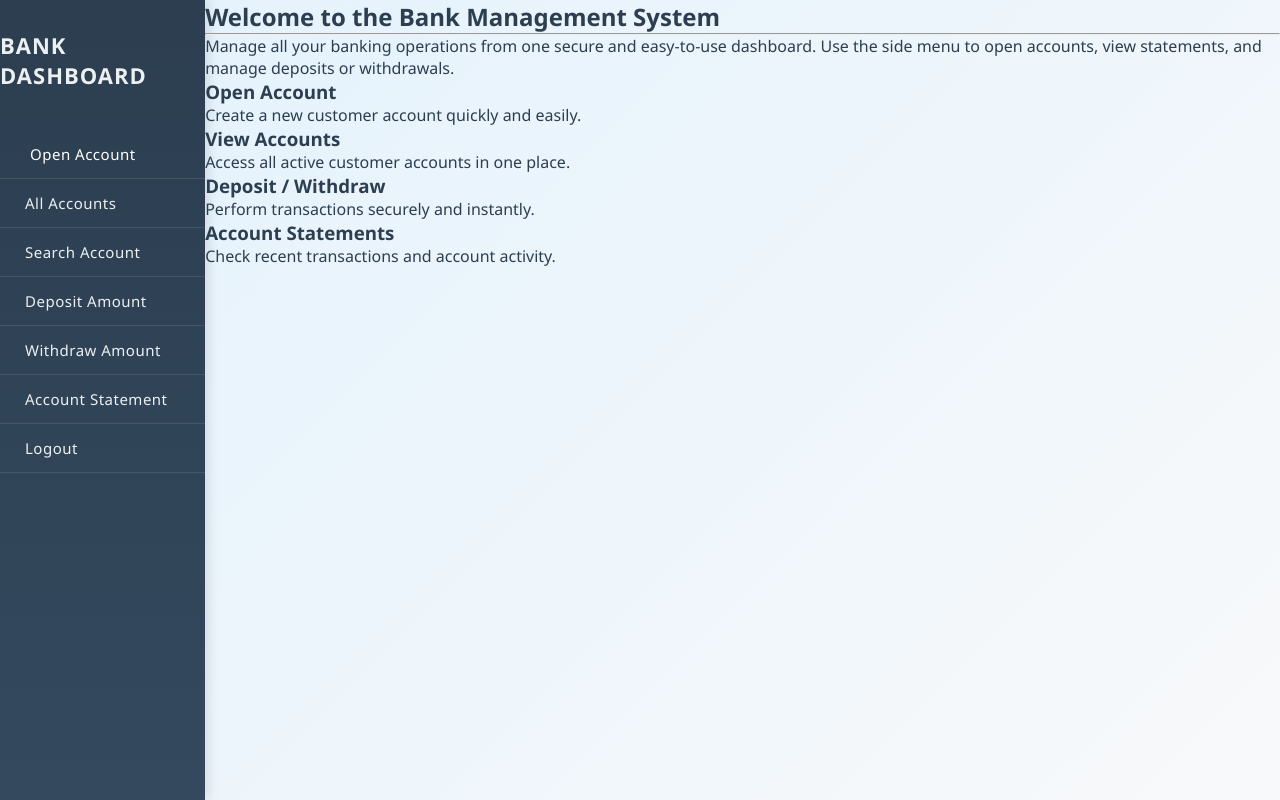
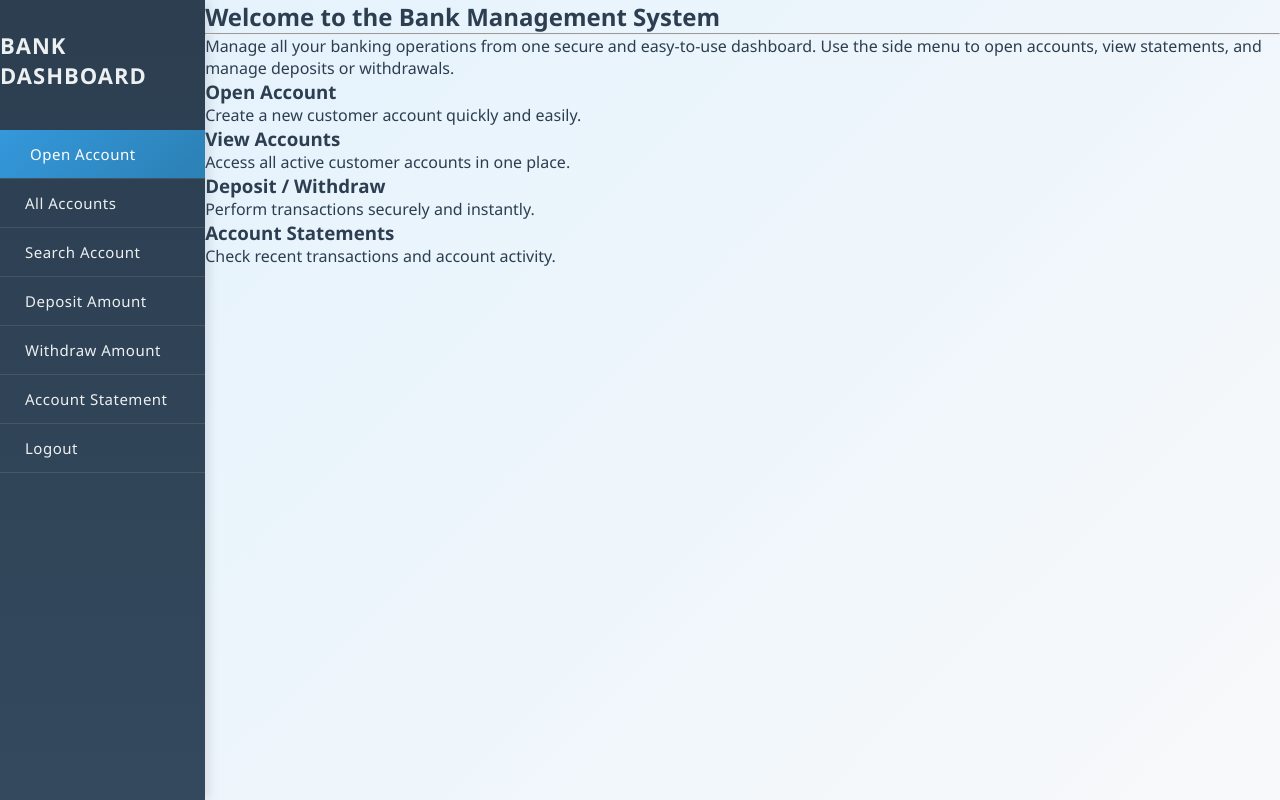
Before and after one commit to tanvi2711/Python_Full_stack_Projects, a Flask app: page /home in a window 1280 px wide, with the pointer over the restyled element. Run offline with Flask 3, Linux system fonts and the light colour scheme.

Commit message:
home.html update

```diff
--- a/BANKAPP/templates/home.html
+++ b/BANKAPP/templates/home.html
@@ -54,6 +54,7 @@
             transition: all 0.3s ease;
         }
         .sidebar ul li a:hover {
+            background: linear-gradient(135deg, #3498db, #2c80b4);
             color: #fff;
             padding-left: 30px;
         }
```
